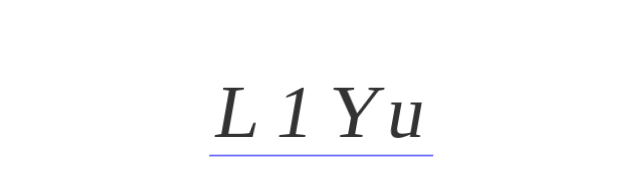
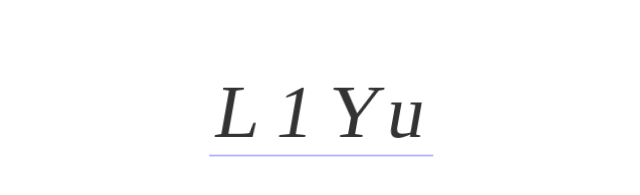
Before and after one commit to l1yu/l1yu, a plain HTML site: page index.html in a window 1280 px wide. In both pictures the pointer is over the element "L1Yu". Shown: the part 207-402 px from the top of the page, 319-959 px from the left. Drawn offline with Linux system fonts and the light colour scheme.

Commit message:
Update index.html

```diff
--- a/index.html
+++ b/index.html
@@ -12,7 +12,7 @@
 		margin: 0;
 	}
 	a:hover center{
-		border-bottom: 1px solid blue !important;
+		border-bottom: 1px solid #7979ff !important;
 	}
 
 </style>
```
